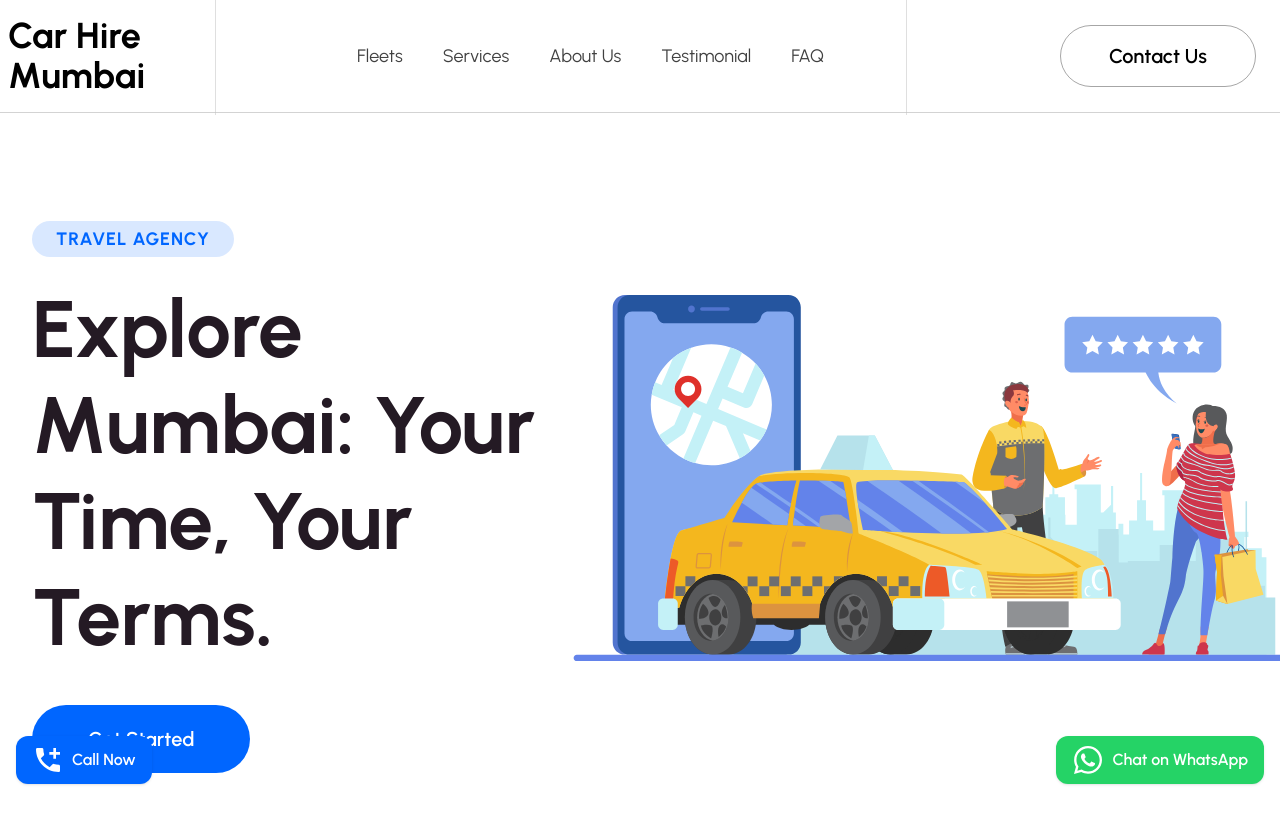
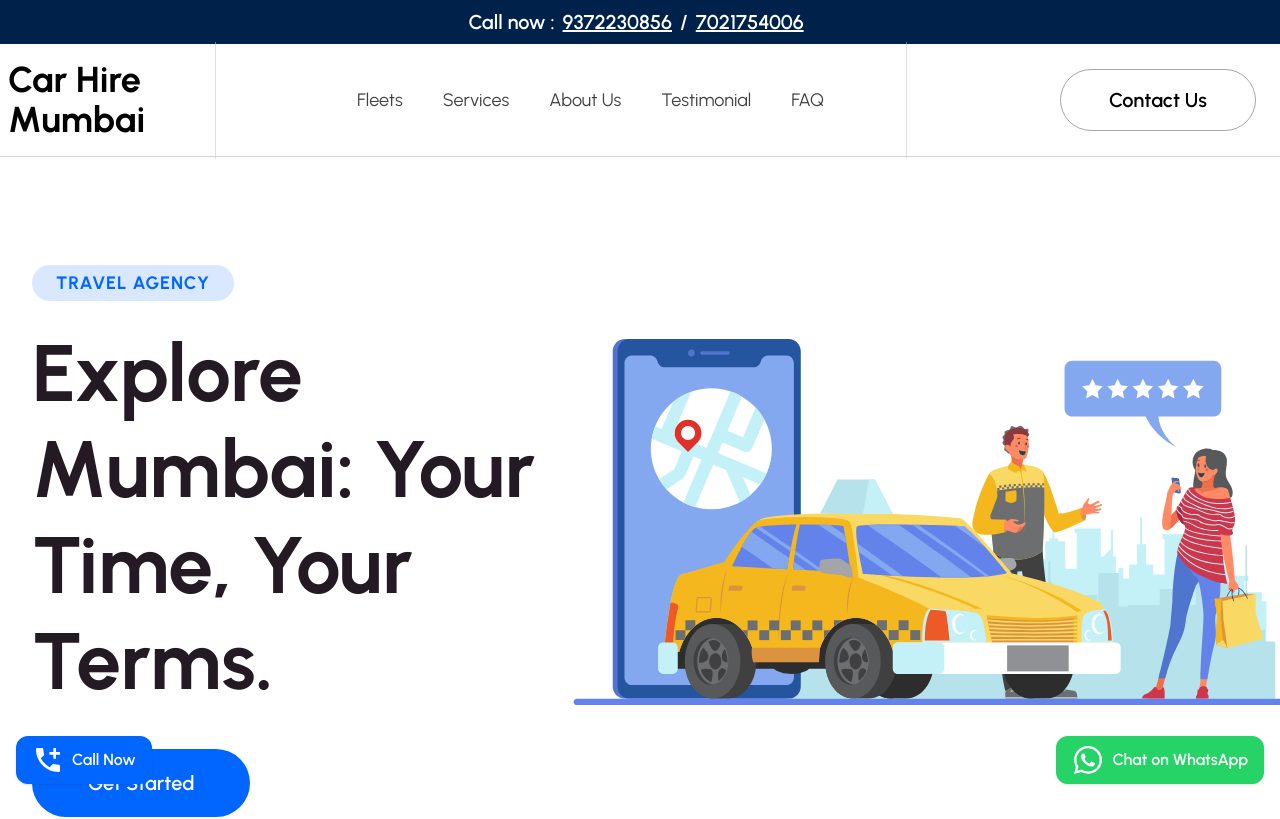
Before and after one commit to carhiremumbai/carhiremumbai, a Next.js app: page / in a window 1280 px wide. Shown: the top 819 px of the page. Built offline with nearby package versions, Linux system fonts and the light colour scheme.

Commit message:
Call now section added

```diff
--- a/app/components/Navbar/Navbar.tsx
+++ b/app/components/Navbar/Navbar.tsx
@@ -32,7 +32,7 @@ const Navbar = () => {
     return (
         <Disclosure as="nav" className="navbar">
             <>
-                <div className="md:hidden flex text-white bg-navyblue justify-center py-2  items-center font-normal ">
+                <div className=" flex text-white bg-navyblue justify-center py-2  items-center font-normal ">
                     <p className=" flex items-center font-semibold text-xl "> Call now : <a href="tel:9372230856" className='mx-2 underline' >9372230856</a> / <a href="tel:7021754006" className='mx-2 underline'>7021754006</a> </p>
                 </div>
                 <div className="mx-auto max-w-7xl p-3 md:p-4 lg:px-2">
```
